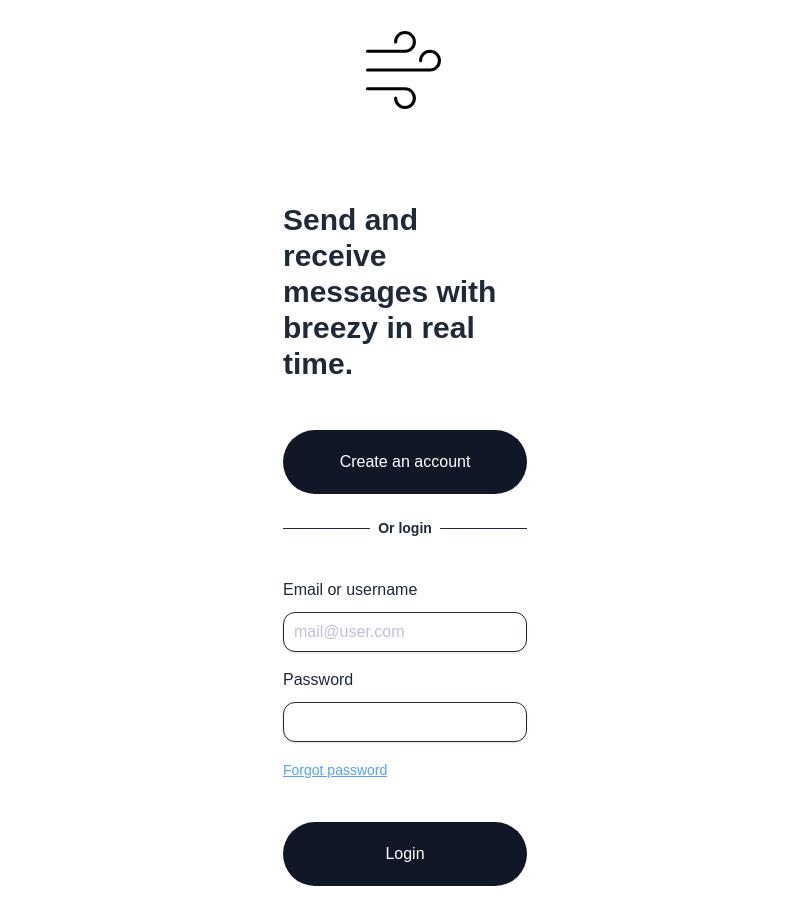
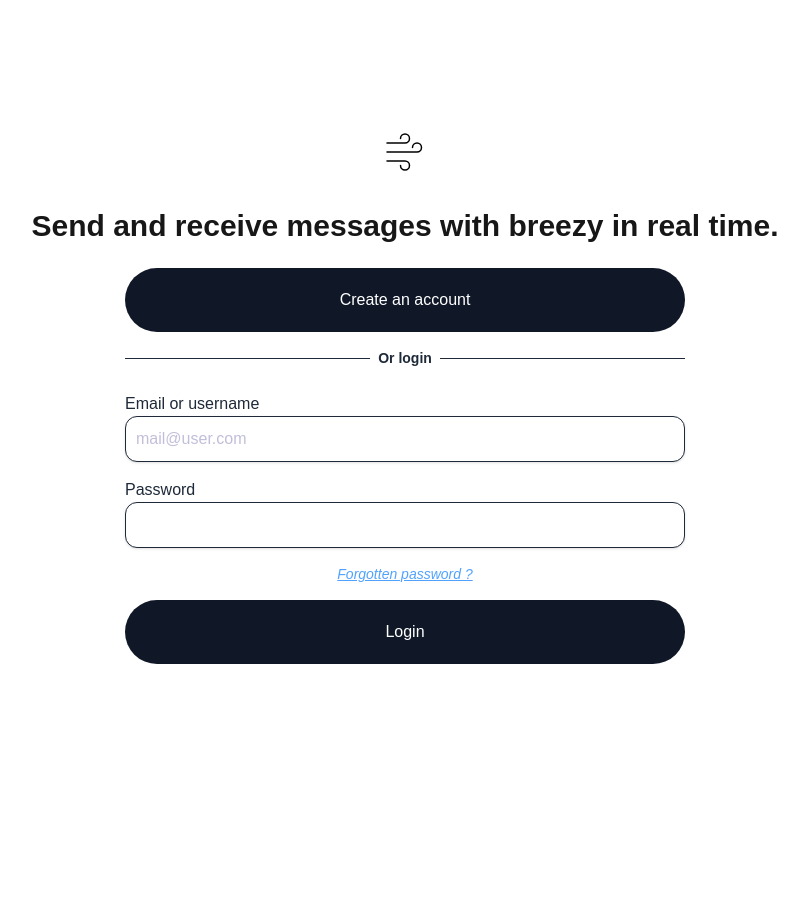
Before and after one commit to MilanCDRS/DAD_Equipe_4, a Next.js app in the folder Breezy/breezy-frontend/: page /auth/login in a window 1280 px wide. Shown: the top 924 px of the page, without its empty margins (235-1043 px from the left). After the commit the page ends 800 px from the top, so only its background shows below. Built offline with nearby package versions, Linux system fonts and the light colour scheme.

Commit message:
Fx.2 - Authentificacation
Petites modifications sur le front pour corriger les problèmes de marges  : https://github.com/MilanCDRS/DAD_Equipe_4/issues/40

```diff
--- a/Breezy/breezy-frontend/src/app/auth/login/page.js
+++ b/Breezy/breezy-frontend/src/app/auth/login/page.js
@@ -39,63 +39,84 @@ export default function Login() {
     }
   };
 
-  return(
-    <div className=" bg-white grid grid-rows-[20px_1fr_20px] items-center justify-items-center min-h-screen p-8 pb-20 gap-16 sm:p-20 font-[family-name:var(--font-geist-sans)]">
-      <div className="mb-6 sm:mb-10">
+  return (
+    <div className="flex flex-col items-center justify-center p-8 sm:p-20 font-sans bg-white">
+      {/* Logo */}
+      <br />
+      <br />
+      <div className="flex flex-col items-center mb-6">
+        <div className="w-12 h-12 flex justify-center items-center mb-2">
           <MyIcon />
         </div>
-    <div className="flex items-center justify-center min-h-screen w-full bg-white px-2">
-      <div className="flex flex-center w-full sm:w-4/5 md:w-2/3 xl:w-1/2 bg-white">
-        <div className="mx-auto flex w-full flex-col justify-center text-gray-800 p-4 sm:p-4 xl:w-1/2">
-          <div>
-                        <p className='font-sans font-bold text-2xl sm:text-3xl'>Send and receive messages with breezy in real time.</p>
         <br />
+        <p className="font-bold text-2xl sm:text-3xl text-left w-full sm:w-auto text-center sm:text-left">
+          Send and receive messages with breezy in real time.
+        </p>
       </div>
 
-          <div className="my-6">
-                        <Link href="/registration">
-                            <button className="w-full rounded-full bg-gray-900 p-4 sm:p-5 hover:bg-gray-600 text-white">Create an account</button>
+      {/* Form auth + bouton Create  */}
+      <div className="w-full sm:w-4/5 md:w-2/3 xl:w-1/2 flex flex-col items-center text-gray-800">
+        <Link href="/registration" className="w-full mb-4">
+          <button className="w-full rounded-full bg-gray-900 p-4 sm:p-5 hover:bg-gray-600 text-white">
+            Create an account
+          </button>
         </Link>
-          </div>
+
+        <fieldset className="border-t border-solid border-gray-800 w-full mb-6">
+          <legend className="mx-auto px-2 text-center font-bold text-sm">
+            Or login
+          </legend>
+        </fieldset>
+
+        <form onSubmit={handleLogin} className="w-full space-y-4">
           <div>
-                        <fieldset className="border-t border-solid border-gray-800">
-                            <legend className="mx-auto px-2 text-center font-bold text-sm">Or login </legend>
-                        </fieldset>
+            <label className="block font-medium text-gray-800" htmlFor="email">
+              Email or username
+            </label>
+            <input
+              type="email"
+              id="email"
+              placeholder="mail@user.com"
+              className="w-full rounded-xl bg-white p-2.5 border border-gray-800 text-black placeholder-indigo-900 shadow placeholder:opacity-30"
+              value={email}
+              onChange={(e) => setEmail(e.target.value)}
+              required
+            />
           </div>
 
-          <div className="mt-10">
-                        <form onSubmit={handleLogin}>
           <div>
-                                <label className="mb-2.5 block font-medium text-gray-800" htmlFor="email">Email or username</label>
-                                <input type="email" id="email" placeholder="mail@user.com"
-                                 className="inline-block w-full rounded-xl bg-white p-2.5 border border-gray-800 leading-none text-black placeholder-indigo-900 shadow placeholder:opacity-30"
-                                  value={email}
-                                  onChange={(e) => setEmail(e.target.value)}
-                                  required/>
-                            </div>
-                            <div className="mt-4">
-                                <label className="mb-2.5 block font-medium text-gray-800" htmlFor="password">Password</label>
-                                <input type="password" id="password"
-                                className="inline-block w-full rounded-xl bg-white p-2.5 leading-none text-black placeholder-indigo-900 shadow border border-gray-800"
+            <label
+              className="block font-medium text-gray-800"
+              htmlFor="password"
+            >
+              Password
+            </label>
+            <input
+              type="password"
+              id="password"
+              className="w-full rounded-xl bg-white p-2.5 border border-gray-800 text-black placeholder-indigo-900 shadow"
               value={password}
               onChange={(e) => setPassword(e.target.value)}
-                                required/>
+              required
+            />
           </div>
-                            <div className="mt-4 flex w-full flex-col justify-between sm:flex-row">
-                                <div>
-                                    <Link href="#" className="underline text-sm text-blue-400">Forgot password</Link>
+
+          <div className="flex justify-center text-sm">
+            <i>
+              <Link href="#" className="underline text-blue-400">
+                Forgotten password ?
+              </Link>
+            </i>
           </div>
-                            </div>
-                            <div className="my-10">
-                                <button type="submit"
-                                className="w-full rounded-full bg-gray-900 p-4 sm:p-5 hover:bg-gray-600 text-white">Login</button>
-                            </div>
+
+          <button
+            type="submit"
+            className="w-full rounded-full bg-gray-900 p-4 sm:p-5 hover:bg-gray-600 text-white"
+          >
+            Login
+          </button>
         </form>
       </div>
     </div>
-      </div>
-    </div>
-    </div>
   );
-
 }
--- a/Breezy/breezy-frontend/src/store/authSlice.js
+++ b/Breezy/breezy-frontend/src/store/authSlice.js
@@ -4,7 +4,6 @@ const initialState = {
   user: null,
   isAuthenticated: false,
   token: null,
-  //loading: false,
 };
 
 /**
```
Lines whose indentation alone changed are shown as unchanged.
